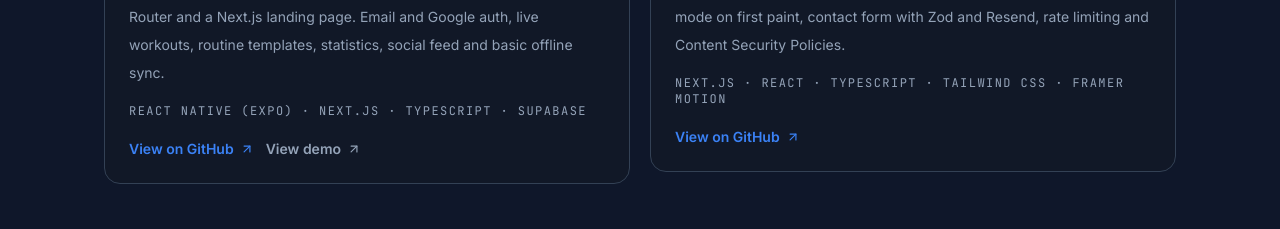
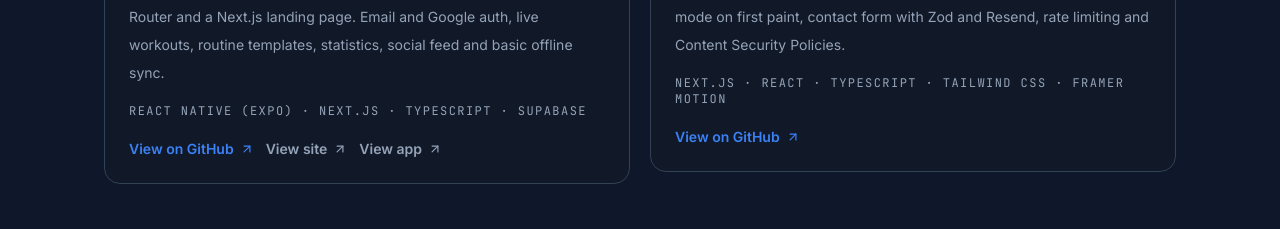
Before and after one commit to nikitayxp/portfolio-site, a Next.js app: page /en in a window 1280 px wide. Shown: the part 2000-2229 px from the top of the page. Built offline with nearby package versions, Linux system fonts and the light colour scheme; no server answers.

Commit message:
feat: add LyftTrack site and app links
Show separate buttons for the landing site and the app alongside GitHub.

```diff
--- a/src/components/portfolio/portfolio-page.tsx
+++ b/src/components/portfolio/portfolio-page.tsx
@@ -62,7 +62,8 @@ export function PortfolioPage({ locale }: PortfolioPageProps) {
       navContact: "Contacto",
       heroKicker: "Desenvolvedor Full Stack · ISTEC Lisboa",
       viewGithub: "Ver no GitHub",
-      viewDemo: "Ver demo",
+      viewSite: "Ver site",
+      viewApp: "Ver app",
       downloadResume: "Download CV",
       impactTag: "Projetos pessoais e escolares em Next.js e React Native.",
       availability:
@@ -77,7 +78,8 @@ export function PortfolioPage({ locale }: PortfolioPageProps) {
       navContact: "Contact",
       heroKicker: "Full Stack Developer · ISTEC Lisbon",
       viewGithub: "View on GitHub",
-      viewDemo: "View demo",
+      viewSite: "View site",
+      viewApp: "View app",
       downloadResume: "Download Resume",
       impactTag: "Personal and school projects in Next.js and React Native.",
       availability:
@@ -434,16 +436,29 @@ export function PortfolioPage({ locale }: PortfolioPageProps) {
                       {labels.viewGithub}
                       <ArrowUpRight size={14} />
                     </MagneticButton>
-                    {project.demoUrl ? (
+                    {project.siteUrl ? (
                       <MagneticButton
                         as="a"
-                        href={project.demoUrl}
+                        href={project.siteUrl}
                         target="_blank"
                         rel="noreferrer"
                         className="inline-flex items-center gap-1.5 text-sm font-semibold text-muted transition-colors hover:text-brand"
                         strength={0.25}
                       >
-                        {labels.viewDemo}
+                        {labels.viewSite}
+                        <ArrowUpRight size={14} />
+                      </MagneticButton>
+                    ) : null}
+                    {project.appUrl ? (
+                      <MagneticButton
+                        as="a"
+                        href={project.appUrl}
+                        target="_blank"
+                        rel="noreferrer"
+                        className="inline-flex items-center gap-1.5 text-sm font-semibold text-muted transition-colors hover:text-brand"
+                        strength={0.25}
+                      >
+                        {labels.viewApp}
                         <ArrowUpRight size={14} />
                       </MagneticButton>
                     ) : null}
--- a/src/content/profile.ts
+++ b/src/content/profile.ts
@@ -12,7 +12,8 @@ export type ProjectItem = {
   stack: string[];
   summary: string;
   githubUrl: string;
-  demoUrl?: string;
+  siteUrl?: string;
+  appUrl?: string;
 };
 
 export type EducationItem = {
@@ -123,7 +124,8 @@ export const profileContent: Record<Locale, ProfileContent> = {
         summary:
           "Aplicação de treino em monorepo com apps mobile/web (Expo Router) e landing em Next.js. Autenticação por email e Google, treinos ativos, templates, estatísticas, feed social e suporte offline básico com sincronização.",
         githubUrl: "https://github.com/nikitayxp/lyfttrack",
-        demoUrl: "https://lyfttrack-app.vercel.app",
+        siteUrl: "https://lyfttrack-site.vercel.app",
+        appUrl: "https://lyfttrack-app.vercel.app",
       },
       {
         name: "Portfólio Pessoal Bilingue",
@@ -241,7 +243,8 @@ export const profileContent: Record<Locale, ProfileContent> = {
         summary:
           "Workout tracking app in a monorepo: mobile/web client with Expo Router and a Next.js landing page. Email and Google auth, live workouts, routine templates, statistics, social feed and basic offline sync.",
         githubUrl: "https://github.com/nikitayxp/lyfttrack",
-        demoUrl: "https://lyfttrack-app.vercel.app",
+        siteUrl: "https://lyfttrack-site.vercel.app",
+        appUrl: "https://lyfttrack-app.vercel.app",
       },
       {
         name: "Bilingual Personal Portfolio",
```
